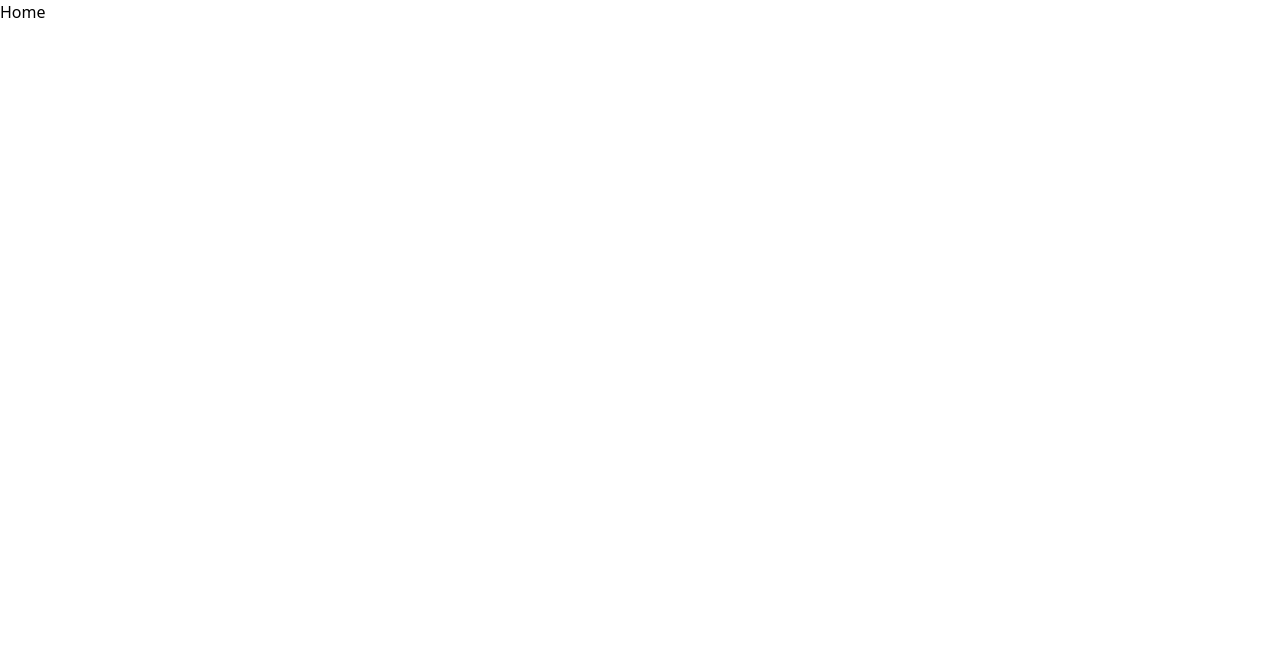
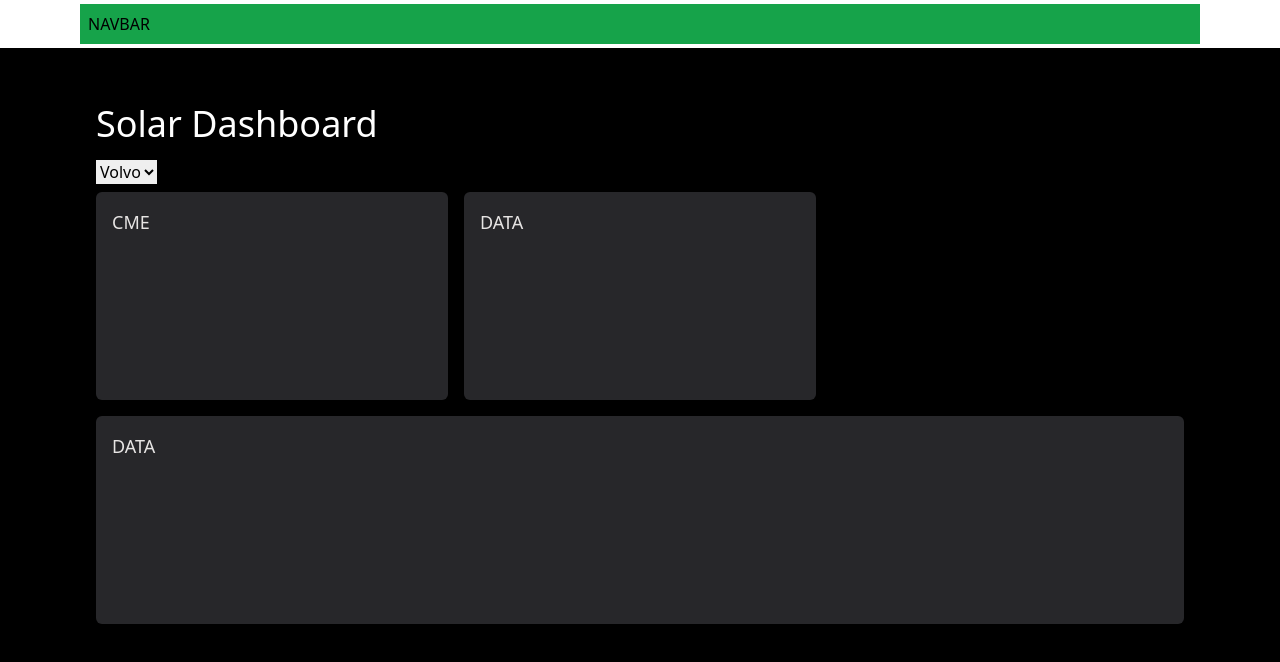
Before and after one commit to netarvd/galactic, a React (Create React App) app in the folder front/: page / in a window 1280 px wide. Shown: the top 662 px of the page. Built offline with nearby package versions, Linux system fonts and the light colour scheme; no server answers.

Commit message:
Dashboard data pull

```diff
--- a/front/package.json
+++ b/front/package.json
@@ -6,10 +6,12 @@
     "@testing-library/jest-dom": "^5.16.5",
     "@testing-library/react": "^13.4.0",
     "@testing-library/user-event": "^13.5.0",
+    "axios": "^0.27.2",
     "react": "^18.2.0",
     "react-dom": "^18.2.0",
     "react-router-dom": "^6.4.1",
     "react-scripts": "5.0.1",
+    "recharts": "^2.1.14",
     "web-vitals": "^2.1.4"
   },
   "scripts": {
--- a/front/src/App.js
+++ b/front/src/App.js
@@ -7,12 +7,13 @@ import {
   Routes,
 } from "react-router-dom";
 import Home from './pages/Home';
+import Navbar from './components/Navbar';
 
 function App() {
   return (
-    <div className="App">
-<BrowserRouter>
-    {/* <Navbar /> */}
+    <div className='bg-black min-h-screen w-screen object-center '>
+    <BrowserRouter>
+    <Navbar />
 
       <Routes>
         <Route path="/" element={ <Home/>} />
--- /dev/null
+++ b/front/src/Flr.js
@@ -0,0 +1,12 @@
+import React from 'react'
+
+function Flr({displayName}) {
+  return (
+    <div className='p-4 text-lg bg-zinc-800 rounded-md h-52'>
+    <h1>Display</h1>
+    <h1 className='text-opacity-50'>{displayName}</h1>
+    </div>
+  )
+}
+
+export default Flr
--- /dev/null
+++ b/front/src/components/Dash.js
@@ -0,0 +1,26 @@
+import React from 'react'
+import Flr from '../Flr'
+// import { LineChart, Line } from 'recharts';
+// const data = [{name: 'Page A', uv: 400, pv: 2400, amt: 2400}];
+
+
+
+
+function Dash({flr}) {
+console.log(flr)
+    // const displayName = flr[0].instruments[0].displayName
+
+
+  // console.log(data, 'sdfsdf')
+  return (
+    <div className='mx-20 grid grid-cols-3 gap-4 py-2 rounded-md px-4 text-stone-200'>
+    {/* <Flr displayName={displayName}/> */}
+
+      <div className='p-4 text-lg bg-zinc-800 rounded-md h-52'>CME</div>
+      <div className='p-4 text-lg bg-zinc-800 rounded-md h-52'>DATA</div>
+      <div className='p-4 text-lg bg-zinc-800 rounded-md h-52 col-span-3'>DATA</div>
+    </div>
+  )
+}
+
+export default Dash
--- /dev/null
+++ b/front/src/components/Navbar.js
@@ -0,0 +1,13 @@
+import React from 'react'
+
+function Navbar() {
+  return (
+    <div className='w-full bg-white px-20 h-12  grid content-center '>
+    <div className='bg-green-600 text-middle py-2 px-2'>
+    NAVBAR
+    </div>
+    </div>
+  )
+}
+
+export default Navbar
--- a/front/src/pages/Home.js
+++ b/front/src/pages/Home.js
@@ -1,8 +1,58 @@
-import React from 'react'
+import React, { useEffect, useState } from 'react'
+import Dash from '../components/Dash'
+import axios from 'axios';
 
 function Home() {
+  const [flr, setFlr] = useState()
+  console.log(flr)
+
+
+
+  useEffect(() => {
+    const getData  = async () => {
+      try {
+        const {data}  = await axios.get(`http://localhost:3001/api/flr/`)
+        setFlr(data)
+      } catch(err) {
+        console.log(err)
+      }
+  }
+  getData()
+  }, [])
+
+  // const dates = []
+
+//   const createList = async () => {
+//     if(flr) {
+//     await flr.map((data) =>  {
+//       const date = []
+//       date.push(data.beginTime, data.peakTime, data.endTime)
+//       dates.push(date)
+//       console.log('dates: ', dates)
+//       }
+//     )
+//   }
+// }
+//   createList()
+
+
+
   return (
-    <div>Home</div>
+    <div className='py-12'>
+    <div>
+        <h1 className='text-white px-24 py-2 text-4xl'>Solar Dashboard</h1>
+    </div>
+
+    <form className='px-24 pt-2'>
+    <select name="cars" id="cars" form="carform">
+      <option value="volvo">Volvo</option>
+      <option value="saab">Saab</option>
+      <option value="opel">Opel</option>
+      <option value="audi">Audi</option>
+    </select>
+    </form>
+    <Dash flr={flr} />
+    </div>
   )
 }
 
```
Also changed, not shown: 1 other file (tests, documents, lock files or other folders).
